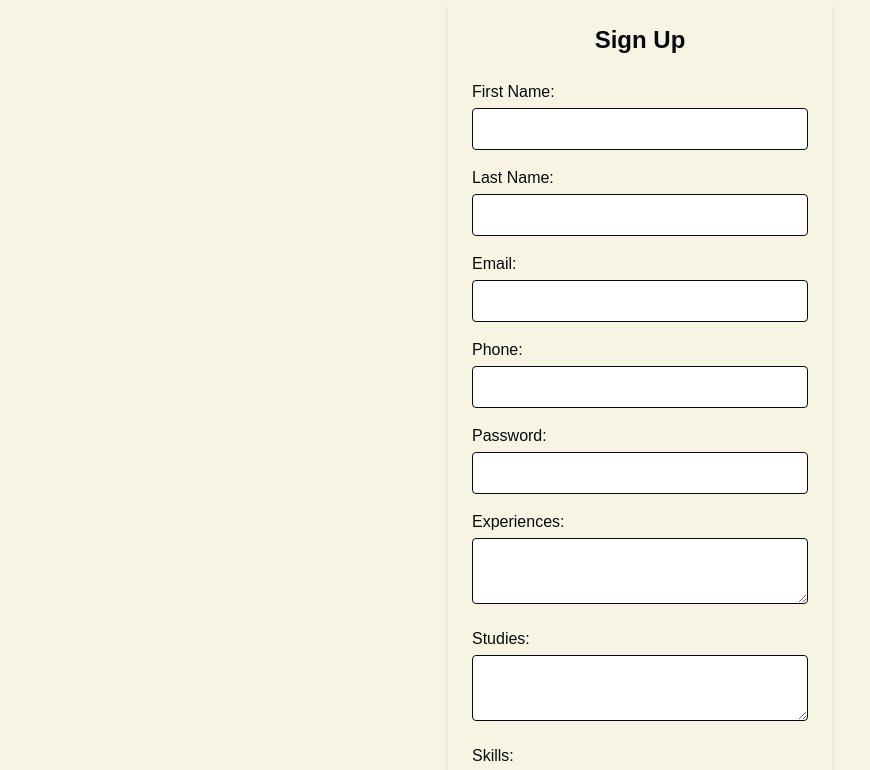
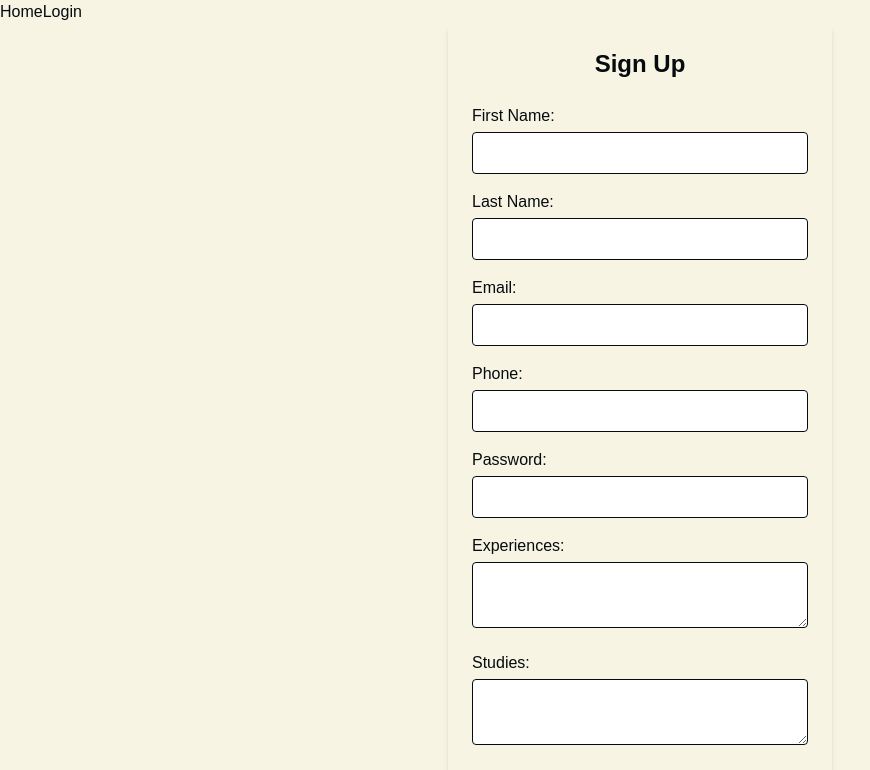
Before and after one commit to Iluvitar47/Workify, a Next.js app in the folder job-board-frontend/: page /signup in a window 1280 px wide. Shown: the top 770 px of the page, without its empty margins (0-870 px from the left). Built offline with nearby package versions, Linux system fonts and the light colour scheme; no server answers.

Commit message:
[ADD] Header works

```diff
--- a/job-board-frontend/src/app/dashboard/page.tsx
+++ b/job-board-frontend/src/app/dashboard/page.tsx
@@ -5,11 +5,13 @@ import UsersDashboard from '../../components/UsersDashboard';
 import AdvertisementDashboard from '../../components/AdvertisementsDashboard';
 import CompaniesDashboard from '@/components/CompaniesDashboard';
 import ApplicationsDashboard from '@/components/ApplicationsDashboard';
+import Header from '../../components/Header';
 
 export default function Dashboard() {
   return (
     <>
       <div>
+        <Header/>
         <h1>Dashboard</h1>
         <UsersDashboard />
         <CompaniesDashboard />
--- a/job-board-frontend/src/app/login/page.tsx
+++ b/job-board-frontend/src/app/login/page.tsx
@@ -1,9 +1,11 @@
 import React from 'react';
 import LoginComponent from '../../components/LoginComponent';
+import Header from '../../components/Header';
 
 export default function Auth() {
   return (
     <>
+      <Header />
       <LoginComponent />
     </>
   );
--- a/job-board-frontend/src/app/offers/page.tsx
+++ b/job-board-frontend/src/app/offers/page.tsx
@@ -1,9 +1,11 @@
 import React from 'react';
 import AdvertisementCards from '../../components/AdvertisementCards';
+import Header from '../../components/Header';
 
 export default function Offers() {
   return (
     <>
+      <Header/>
       <AdvertisementCards />
     </>
   );
--- a/job-board-frontend/src/app/profil/page.tsx
+++ b/job-board-frontend/src/app/profile/page.tsx
@@ -1,11 +1,13 @@
 import React from 'react';
 import Profilcomponent from '../../components/ProfilComponent';
+import Header from '../../components/Header';
 
 
 export default function Profil() {
   return (
     <>
-        <Profilcomponent/>
+      <Header />
+      <Profilcomponent />
     </>
   );
 }
--- a/job-board-frontend/src/app/signup/page.tsx
+++ b/job-board-frontend/src/app/signup/page.tsx
@@ -1,10 +1,12 @@
 import React from 'react';
 import SignUpComponent from '../../components/SignUpComponent';
+import Header from '../../components/Header';
 
 export default function Singup() {
   return (
     <>
-        <SignUpComponent/>
+      <Header />
+      <SignUpComponent />
     </>
   );
 }
--- /dev/null
+++ b/job-board-frontend/src/components/Header.tsx
@@ -0,0 +1,47 @@
+'use client';
+
+import React, { useEffect, useState } from "react";
+
+const Header: React.FC = () => {
+  const [token, setToken] = useState<string | null>(null);
+  const [permission, setPermission] = useState<string | null>(null);
+
+  useEffect(() => {
+    const token = localStorage.getItem("token");
+    setToken(token);
+    const user = localStorage.getItem("user");
+    const permission = user ? JSON.parse(user).permission : null;
+    setPermission(permission);
+  }, []);
+
+  return (
+    <header>
+      <button>
+        <a href="/">Home</a>
+      </button>
+      {token ? (
+        <>
+          <button>
+            <a href="/profile">Profile</a>
+          </button>
+          {permission === "admin" ? (
+            <>
+              <button>
+                <a href="/dashboard">Dashboard</a>
+              </button>
+              <button>
+                <a href="/offers">Offers</a>
+              </button>
+            </>
+          ) : null}
+        </>
+      ) : (
+        <button>
+          <a href="/login">Login</a>
+        </button>
+      )}
+    </header>
+  );
+}
+
+export default Header;
```
